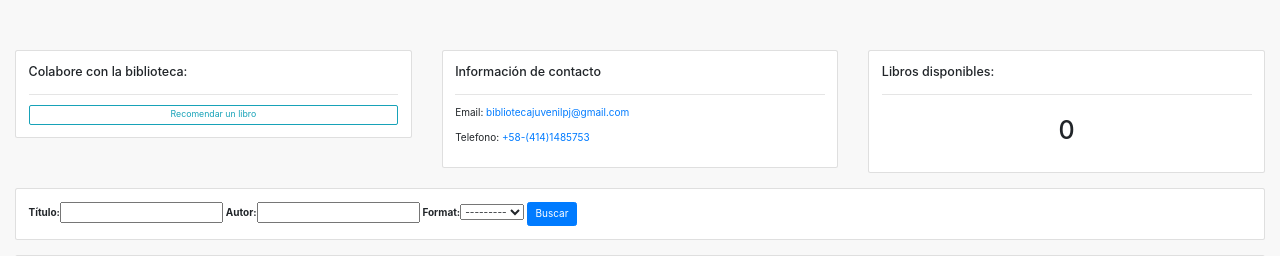
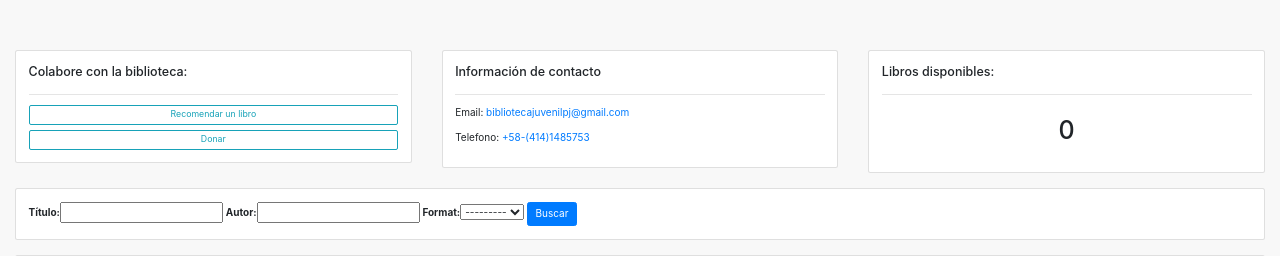
Before and after one commit to luiseariass/biblio, a Django app: page /catalogo/books/ in a window 1280 px wide. Shown: the part 77-333 px from the top of the page. Run offline with Django 3.2, Linux system fonts and the light colour scheme; the visitor is signed in with stand-in values (Sample User, id 1); data that the repository does not hold is empty; some libraries are stand-ins or nearby versions.

Commit message:
avanzando en los toque finales

```diff
--- a/catalogo/templates/catalogo/book_list2.html
+++ b/catalogo/templates/catalogo/book_list2.html
@@ -11,6 +11,7 @@
 			<h5>Colabore con la biblioteca:</h5>
 			<hr>
 			<a class="btn btn-outline-info  btn-sm btn-block" href="">Recomendar un libro</a>
+			<a class="btn btn-outline-info  btn-sm btn-block" href="https://www.paypal.me/luisenriqueariass" target="_blank"> Donar </a>
 
 		</div>
 	</div>
```
